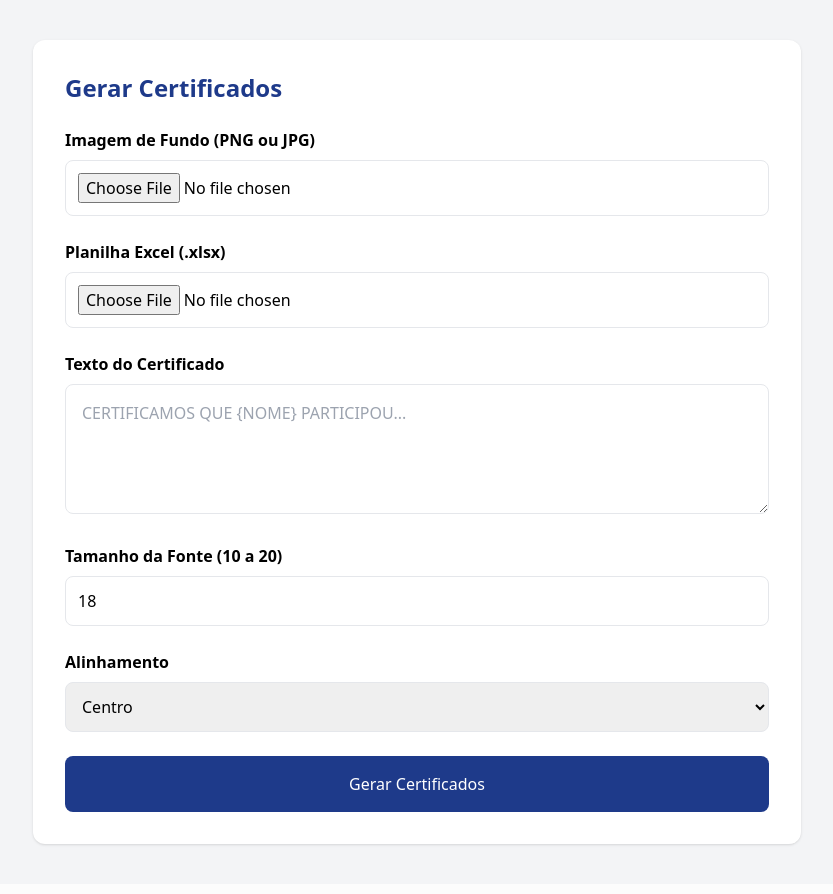
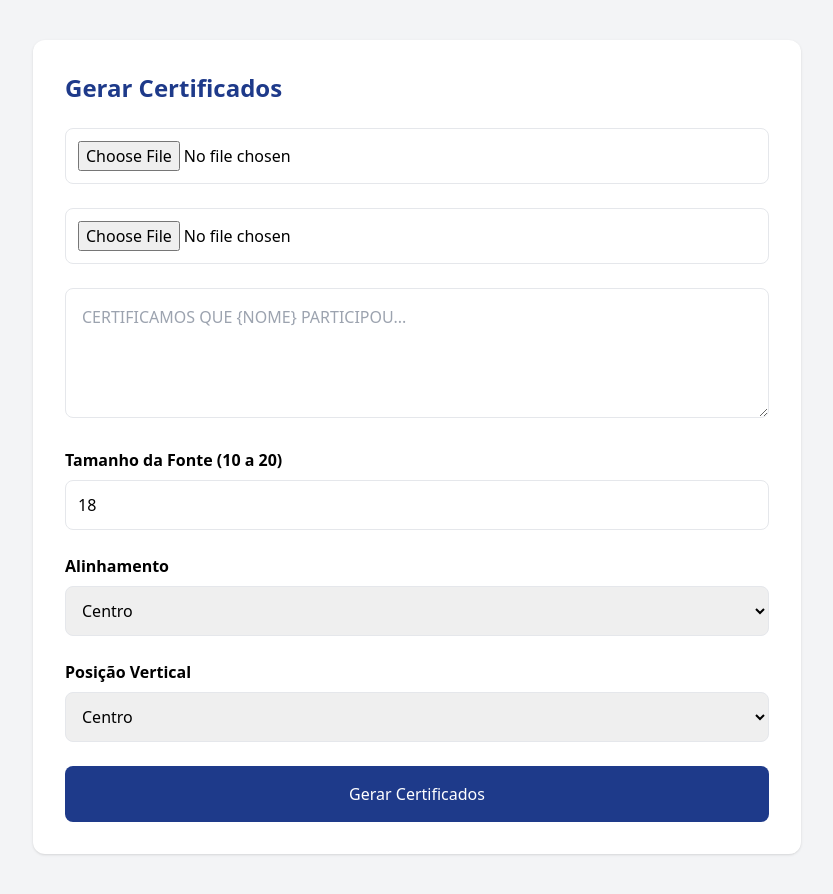
Before and after one commit to sildemberny-bit/certificados-app, a Flask app: page /certificados in a window 1280 px wide. Shown: the whole page, without its empty margins (223-1056 px from the left). Before the commit the page ends 846 px from the top, so only its background shows below. Run offline with Flask 3, Linux system fonts and the light colour scheme; the visitor is signed in with stand-in values (Sample User, id 1); some libraries are stand-ins or nearby versions.

Commit message:
Update certificados.html

```diff
--- a/templates/certificados.html
+++ b/templates/certificados.html
@@ -16,50 +16,34 @@
 
     <form method="POST" enctype="multipart/form-data" class="space-y-6">
 
+        <input type="file" name="fundo" required class="w-full border p-3 rounded-lg">
+        <input type="file" name="planilha" required class="w-full border p-3 rounded-lg">
+
+        <textarea name="texto" rows="4"
+        class="w-full border p-4 rounded-lg"
+        placeholder='CERTIFICAMOS QUE {NOME} PARTICIPOU...'></textarea>
+
         <div>
-            <label class="block font-semibold mb-2">
-                Imagem de Fundo (PNG ou JPG)
-            </label>
-            <input type="file" name="fundo" required
+            <label class="block font-semibold mb-2">Tamanho da Fonte (10 a 20)</label>
+            <input type="number" name="fonte" min="10" max="20" value="18"
             class="w-full border p-3 rounded-lg">
         </div>
 
         <div>
-            <label class="block font-semibold mb-2">
-                Planilha Excel (.xlsx)
-            </label>
-            <input type="file" name="planilha" required
-            class="w-full border p-3 rounded-lg">
+            <label class="block font-semibold mb-2">Alinhamento</label>
+            <select name="alinhamento" class="w-full border p-3 rounded-lg">
+                <option value="centro">Centro</option>
+                <option value="esquerda">Esquerda</option>
+                <option value="direita">Direita</option>
+            </select>
         </div>
 
         <div>
-            <label class="block font-semibold mb-2">
-                Texto do Certificado
-            </label>
-            <textarea name="texto"
-            class="w-full border p-4 rounded-lg"
-            rows="4"
-            placeholder='CERTIFICAMOS QUE {NOME} PARTICIPOU...'></textarea>
-        </div>
-
-        <div>
-            <label class="block font-semibold mb-2">
-                Tamanho da Fonte (10 a 20)
-            </label>
-            <input type="number" name="fonte"
-            min="10" max="20" value="18"
-            class="w-full border p-3 rounded-lg">
-        </div>
-
-        <div>
-            <label class="block font-semibold mb-2">
-                Alinhamento
-            </label>
-            <select name="alinhamento"
-            class="w-full border p-3 rounded-lg">
+            <label class="block font-semibold mb-2">Posição Vertical</label>
+            <select name="posicao_vertical" class="w-full border p-3 rounded-lg">
                 <option value="centro">Centro</option>
-                <option value="esquerda">Esquerda</option>
-                <option value="direita">Direita</option>
+                <option value="superior">Superior</option>
+                <option value="inferior">Inferior</option>
             </select>
         </div>
 
```
